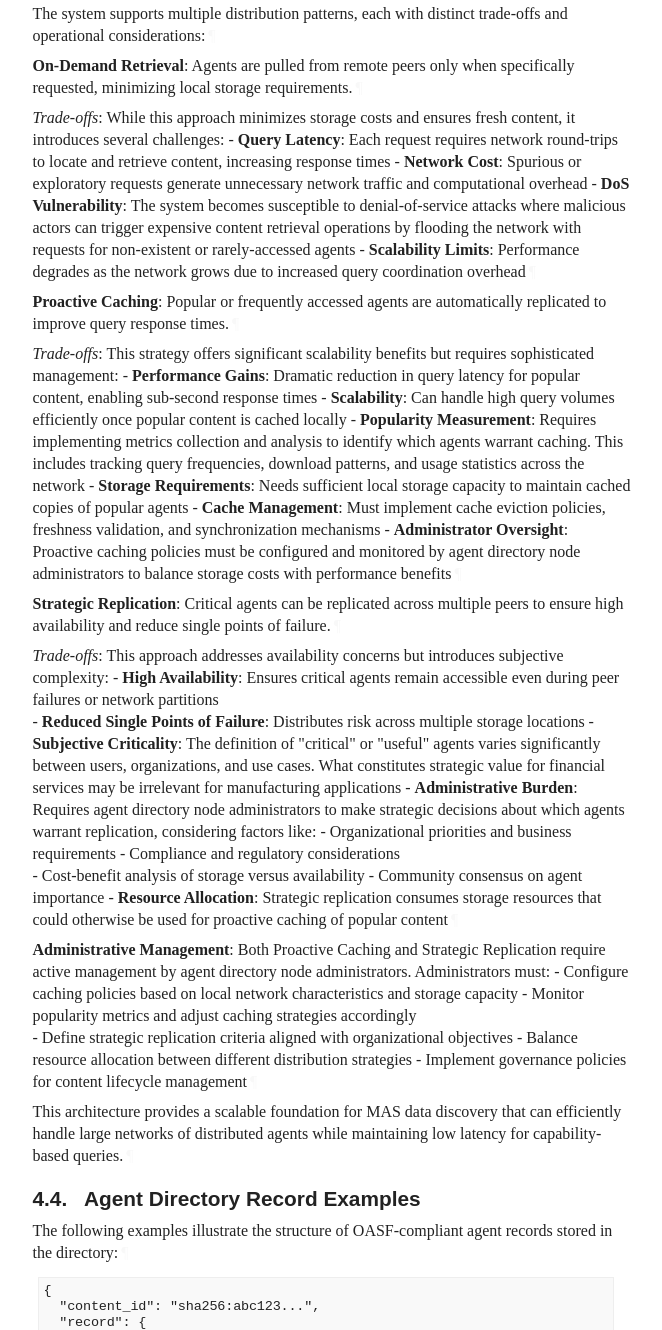
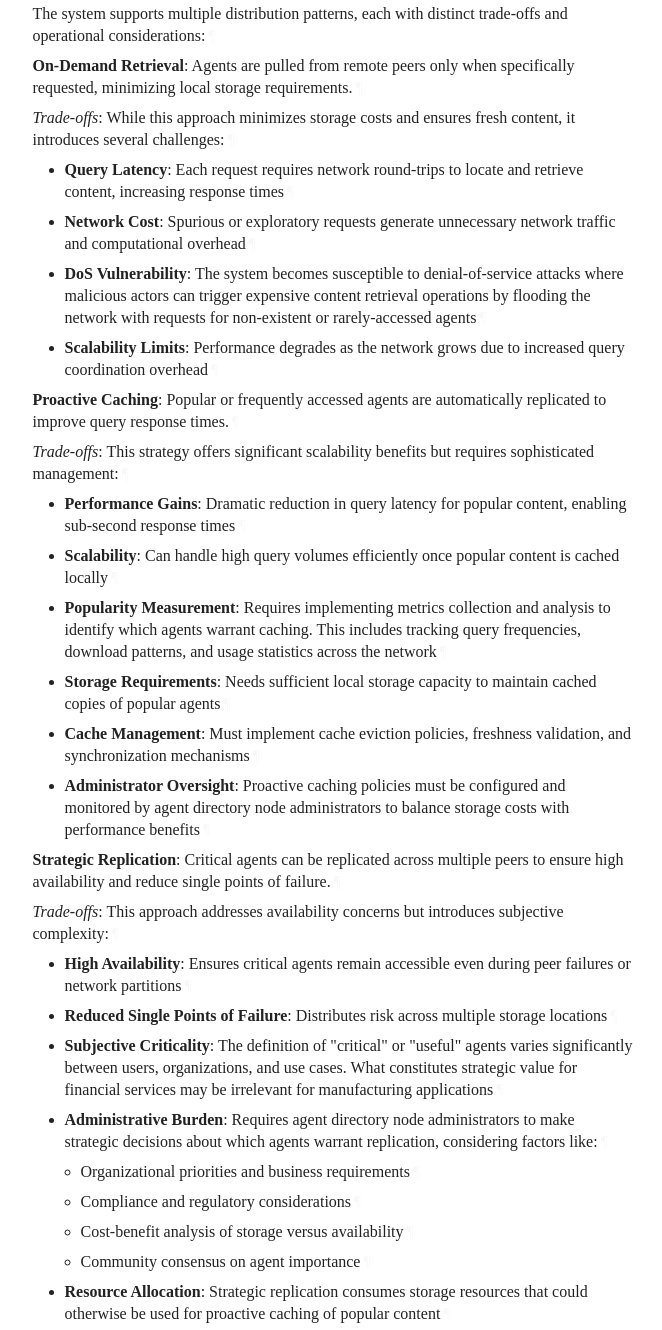
Before and after one commit to agntcy/dir-spec, a plain HTML site: page 279-dir-spect-internet-draft--0/draft-agntcy-ads.html in a window 1280 px wide. Shown: the part 6095-7425 px from the top of the page, without its empty margins (92-754 px from the left). Drawn offline with Linux system fonts and the light colour scheme; a web font is replaced by a local one.

Commit message:
Script updating gh-pages from 2b9618b. [ci skip]

```diff
--- a/279-dir-spect-internet-draft--0/draft-agntcy-ads.html
+++ b/279-dir-spect-internet-draft--0/draft-agntcy-ads.html
@@ -1708,41 +1708,99 @@ validation during transfer<a href="#section-4.3.1-2.4.1" class="pilcrow">¶</a><
           <h4 id="name-distribution-strategies">
 <a href="#section-4.3.2" class="section-number selfRef">4.3.2. </a><a href="#name-distribution-strategies" class="section-name selfRef">Distribution Strategies</a>
           </h4>
-<p id="section-4.3.2-1">The system supports multiple distribution patterns, each with distinct trade-offs and operational considerations:<a href="#section-4.3.2-1" class="pilcrow">¶</a></p>
-<p id="section-4.3.2-2"><strong>On-Demand Retrieval</strong>: Agents are pulled from remote peers only when specifically requested, minimizing local storage requirements.<a href="#section-4.3.2-2" class="pilcrow">¶</a></p>
-<p id="section-4.3.2-3"><em>Trade-offs</em>: While this approach minimizes storage costs and ensures fresh content, it introduces several challenges:
-- <strong>Query Latency</strong>: Each request requires network round-trips to locate and retrieve content, increasing response times
-- <strong>Network Cost</strong>: Spurious or exploratory requests generate unnecessary network traffic and computational overhead
-- <strong>DoS Vulnerability</strong>: The system becomes susceptible to denial-of-service attacks where malicious actors can trigger expensive content retrieval operations by flooding the network with requests for non-existent or rarely-accessed agents
-- <strong>Scalability Limits</strong>: Performance degrades as the network grows due to increased query coordination overhead<a href="#section-4.3.2-3" class="pilcrow">¶</a></p>
-<p id="section-4.3.2-4"><strong>Proactive Caching</strong>: Popular or frequently accessed agents are automatically replicated to improve query response times.<a href="#section-4.3.2-4" class="pilcrow">¶</a></p>
-<p id="section-4.3.2-5"><em>Trade-offs</em>: This strategy offers significant scalability benefits but requires sophisticated management:
-- <strong>Performance Gains</strong>: Dramatic reduction in query latency for popular content, enabling sub-second response times
-- <strong>Scalability</strong>: Can handle high query volumes efficiently once popular content is cached locally
-- <strong>Popularity Measurement</strong>: Requires implementing metrics collection and analysis to identify which agents warrant caching. This includes tracking query frequencies, download patterns, and usage statistics across the network
-- <strong>Storage Requirements</strong>: Needs sufficient local storage capacity to maintain cached copies of popular agents
-- <strong>Cache Management</strong>: Must implement cache eviction policies, freshness validation, and synchronization mechanisms
-- <strong>Administrator Oversight</strong>: Proactive caching policies must be configured and monitored by agent directory node administrators to balance storage costs with performance benefits<a href="#section-4.3.2-5" class="pilcrow">¶</a></p>
-<p id="section-4.3.2-6"><strong>Strategic Replication</strong>: Critical agents can be replicated across multiple peers to ensure high availability and reduce single points of failure.<a href="#section-4.3.2-6" class="pilcrow">¶</a></p>
-<p id="section-4.3.2-7"><em>Trade-offs</em>: This approach addresses availability concerns but introduces subjective complexity:
-- <strong>High Availability</strong>: Ensures critical agents remain accessible even during peer failures or network partitions<br>
-- <strong>Reduced Single Points of Failure</strong>: Distributes risk across multiple storage locations
-- <strong>Subjective Criticality</strong>: The definition of "critical" or "useful" agents varies significantly between users, organizations, and use cases. What constitutes strategic value for financial services may be irrelevant for manufacturing applications
-- <strong>Administrative Burden</strong>: Requires agent directory node administrators to make strategic decisions about which agents warrant replication, considering factors like:
-  - Organizational priorities and business requirements
-  - Compliance and regulatory considerations<br>
-  - Cost-benefit analysis of storage versus availability
-  - Community consensus on agent importance
-- <strong>Resource Allocation</strong>: Strategic replication consumes storage resources that could otherwise be used for proactive caching of popular content<a href="#section-4.3.2-7" class="pilcrow">¶</a></p>
-<p id="section-4.3.2-8"><strong>Administrative Management</strong>: Both Proactive Caching and Strategic Replication require active management by agent directory node administrators. Administrators must:
+<p id="section-4.3.2-1">The system supports multiple distribution patterns, each with distinct
+trade-offs and operational considerations:<a href="#section-4.3.2-1" class="pilcrow">¶</a></p>
+<p id="section-4.3.2-2"><strong>On-Demand Retrieval</strong>: Agents are pulled from remote peers only when
+specifically requested, minimizing local storage requirements.<a href="#section-4.3.2-2" class="pilcrow">¶</a></p>
+<p id="section-4.3.2-3"><em>Trade-offs</em>: While this approach minimizes storage costs and ensures fresh
+content, it introduces several challenges:<a href="#section-4.3.2-3" class="pilcrow">¶</a></p>
+<ul class="normal">
+<li class="normal" id="section-4.3.2-4.1">
+              <p id="section-4.3.2-4.1.1"><strong>Query Latency</strong>: Each request requires network round-trips to locate and
+retrieve content, increasing response times<a href="#section-4.3.2-4.1.1" class="pilcrow">¶</a></p>
+</li>
+            <li class="normal" id="section-4.3.2-4.2">
+              <p id="section-4.3.2-4.2.1"><strong>Network Cost</strong>: Spurious or exploratory requests generate unnecessary
+network traffic and computational overhead<a href="#section-4.3.2-4.2.1" class="pilcrow">¶</a></p>
+</li>
+            <li class="normal" id="section-4.3.2-4.3">
+              <p id="section-4.3.2-4.3.1"><strong>DoS Vulnerability</strong>: The system becomes susceptible to denial-of-service
+attacks where malicious actors can trigger expensive content retrieval
+operations by flooding the network with requests for non-existent or
+rarely-accessed agents<a href="#section-4.3.2-4.3.1" class="pilcrow">¶</a></p>
+</li>
+            <li class="normal" id="section-4.3.2-4.4">
+              <p id="section-4.3.2-4.4.1"><strong>Scalability Limits</strong>: Performance degrades as the network grows due to
+increased query coordination overhead<a href="#section-4.3.2-4.4.1" class="pilcrow">¶</a></p>
+</li>
+          </ul>
+<p id="section-4.3.2-5"><strong>Proactive Caching</strong>: Popular or frequently accessed agents are automatically
+replicated to improve query response times.<a href="#section-4.3.2-5" class="pilcrow">¶</a></p>
+<p id="section-4.3.2-6"><em>Trade-offs</em>: This strategy offers significant scalability benefits but requires sophisticated management:<a href="#section-4.3.2-6" class="pilcrow">¶</a></p>
+<ul class="normal">
+<li class="normal" id="section-4.3.2-7.1">
+              <p id="section-4.3.2-7.1.1"><strong>Performance Gains</strong>: Dramatic reduction in query latency for popular content, enabling sub-second response times<a href="#section-4.3.2-7.1.1" class="pilcrow">¶</a></p>
+</li>
+            <li class="normal" id="section-4.3.2-7.2">
+              <p id="section-4.3.2-7.2.1"><strong>Scalability</strong>: Can handle high query volumes efficiently once popular content is cached locally<a href="#section-4.3.2-7.2.1" class="pilcrow">¶</a></p>
+</li>
+            <li class="normal" id="section-4.3.2-7.3">
+              <p id="section-4.3.2-7.3.1"><strong>Popularity Measurement</strong>: Requires implementing metrics collection and analysis to identify which agents warrant caching. This includes tracking query frequencies, download patterns, and usage statistics across the network<a href="#section-4.3.2-7.3.1" class="pilcrow">¶</a></p>
+</li>
+            <li class="normal" id="section-4.3.2-7.4">
+              <p id="section-4.3.2-7.4.1"><strong>Storage Requirements</strong>: Needs sufficient local storage capacity to maintain cached copies of popular agents<a href="#section-4.3.2-7.4.1" class="pilcrow">¶</a></p>
+</li>
+            <li class="normal" id="section-4.3.2-7.5">
+              <p id="section-4.3.2-7.5.1"><strong>Cache Management</strong>: Must implement cache eviction policies, freshness validation, and synchronization mechanisms<a href="#section-4.3.2-7.5.1" class="pilcrow">¶</a></p>
+</li>
+            <li class="normal" id="section-4.3.2-7.6">
+              <p id="section-4.3.2-7.6.1"><strong>Administrator Oversight</strong>: Proactive caching policies must be configured and monitored by agent directory node administrators to balance storage costs with performance benefits<a href="#section-4.3.2-7.6.1" class="pilcrow">¶</a></p>
+</li>
+          </ul>
+<p id="section-4.3.2-8"><strong>Strategic Replication</strong>: Critical agents can be replicated across multiple peers to ensure high availability and reduce single points of failure.<a href="#section-4.3.2-8" class="pilcrow">¶</a></p>
+<p id="section-4.3.2-9"><em>Trade-offs</em>: This approach addresses availability concerns but introduces
+subjective complexity:<a href="#section-4.3.2-9" class="pilcrow">¶</a></p>
+<ul class="normal">
+<li class="normal" id="section-4.3.2-10.1">
+              <p id="section-4.3.2-10.1.1"><strong>High Availability</strong>: Ensures critical agents remain accessible even during
+peer failures or network partitions<a href="#section-4.3.2-10.1.1" class="pilcrow">¶</a></p>
+</li>
+            <li class="normal" id="section-4.3.2-10.2">
+              <p id="section-4.3.2-10.2.1"><strong>Reduced Single Points of Failure</strong>: Distributes risk across multiple storage locations<a href="#section-4.3.2-10.2.1" class="pilcrow">¶</a></p>
+</li>
+            <li class="normal" id="section-4.3.2-10.3">
+              <p id="section-4.3.2-10.3.1"><strong>Subjective Criticality</strong>: The definition of "critical" or "useful" agents varies significantly between users, organizations, and use cases. What constitutes strategic value for financial services may be irrelevant for manufacturing applications<a href="#section-4.3.2-10.3.1" class="pilcrow">¶</a></p>
+</li>
+            <li class="normal" id="section-4.3.2-10.4">
+              <p id="section-4.3.2-10.4.1"><strong>Administrative Burden</strong>: Requires agent directory node administrators to make strategic decisions about which agents warrant replication, considering factors like:<a href="#section-4.3.2-10.4.1" class="pilcrow">¶</a></p>
+<ul class="normal">
+<li class="normal" id="section-4.3.2-10.4.2.1">
+                  <p id="section-4.3.2-10.4.2.1.1">Organizational priorities and business requirements<a href="#section-4.3.2-10.4.2.1.1" class="pilcrow">¶</a></p>
+</li>
+                <li class="normal" id="section-4.3.2-10.4.2.2">
+                  <p id="section-4.3.2-10.4.2.2.1">Compliance and regulatory considerations<a href="#section-4.3.2-10.4.2.2.1" class="pilcrow">¶</a></p>
+</li>
+                <li class="normal" id="section-4.3.2-10.4.2.3">
+                  <p id="section-4.3.2-10.4.2.3.1">Cost-benefit analysis of storage versus availability<a href="#section-4.3.2-10.4.2.3.1" class="pilcrow">¶</a></p>
+</li>
+                <li class="normal" id="section-4.3.2-10.4.2.4">
+                  <p id="section-4.3.2-10.4.2.4.1">Community consensus on agent importance<a href="#section-4.3.2-10.4.2.4.1" class="pilcrow">¶</a></p>
+</li>
+              </ul>
+</li>
+            <li class="normal" id="section-4.3.2-10.5">
+              <p id="section-4.3.2-10.5.1"><strong>Resource Allocation</strong>: Strategic replication consumes storage resources that could otherwise be used for proactive caching of popular content<a href="#section-4.3.2-10.5.1" class="pilcrow">¶</a></p>
+</li>
+          </ul>
+<p id="section-4.3.2-11"><strong>Administrative Management</strong>: Both Proactive Caching and Strategic Replication require active management by agent directory node administrators. Administrators must:
 - Configure caching policies based on local network characteristics and storage capacity
-- Monitor popularity metrics and adjust caching strategies accordingly<br>
+- Monitor popularity metrics and adjust caching strategies accordingly
 - Define strategic replication criteria aligned with organizational objectives
 - Balance resource allocation between different distribution strategies
-- Implement governance policies for content lifecycle management<a href="#section-4.3.2-8" class="pilcrow">¶</a></p>
-<p id="section-4.3.2-9">This architecture provides a scalable foundation for MAS data discovery that can
+- Implement governance policies for content lifecycle management<a href="#section-4.3.2-11" class="pilcrow">¶</a></p>
+<p id="section-4.3.2-12">This architecture provides a scalable foundation for MAS data discovery that can
 efficiently handle large networks of distributed agents while maintaining low
-latency for capability-based queries.<a href="#section-4.3.2-9" class="pilcrow">¶</a></p>
+latency for capability-based queries.<a href="#section-4.3.2-12" class="pilcrow">¶</a></p>
 </section>
 </div>
 </section>
```
Also changed, not shown: 279-dir-spect-internet-draft--0/draft-agntcy-ads.txt.
